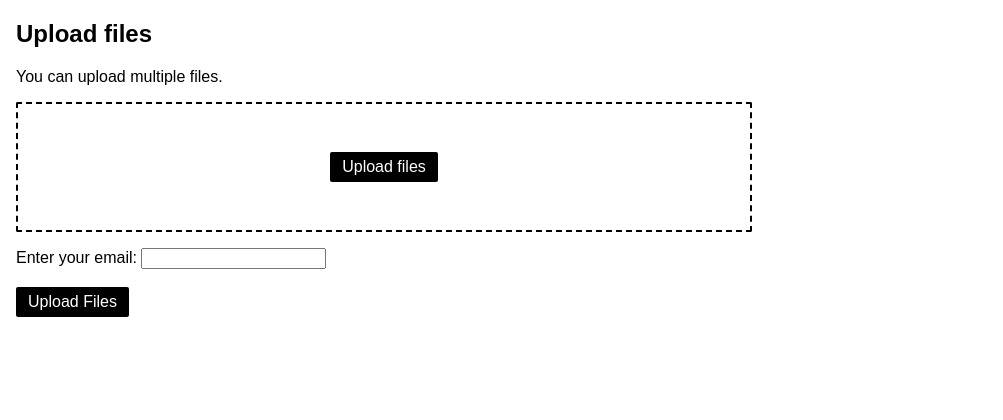
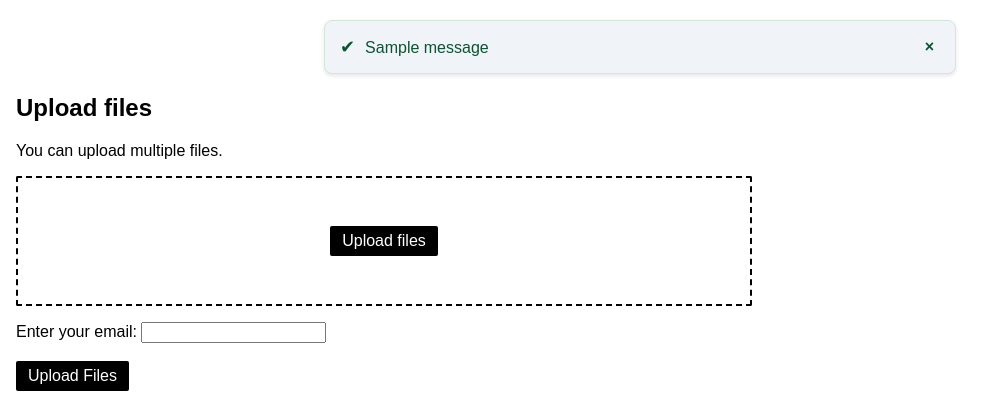
Before and after one commit to W-Mirshod/for-Medius_Technologies, a Django app: page / in a window 1280 px wide. Shown: the top 420 px of the page, without its empty margins (0-1003 px from the left). Run offline with Django 5.2, Linux system fonts and the light colour scheme; tables that the repository leaves empty hold one stand-in row (values such as "Sample post"); one stand-in notice (Sample message) is shown.

Commit message:
message added successfully

```diff
--- a/app/views.py
+++ b/app/views.py
@@ -2,6 +2,7 @@ import pandas as pd
 from io import StringIO
 from django.views import View
 from app.utils import send_email
+from django.contrib import messages
 from app.forms import UploadedFilesForm
 from django.shortcuts import render, redirect
 
@@ -31,11 +32,13 @@ class IndexPage(View):
                 except ValueError as e:
                     return render(request, 'index.html', {'form': form, 'error': str(e)})
 
-            subject = 'Python Assignment - Mirshod'
+            subject = f'Python Assignment - Mirshod (ID: {request.user.id})'
             body = self.format_summaries_as_html(summaries)
             send_email(subject, body, [email_address])
 
             form.save()
+
+            messages.success(request, "Done! The summary of ur files has been sent to your email.")
             return redirect('index')
         return render(request, 'index.html', {'form': form})
 
--- a/templates/index.html
+++ b/templates/index.html
@@ -6,9 +6,59 @@
     <meta charset="UTF-8">
     <title>CodePen - Upload Form</title>
     <link rel="stylesheet" href="{% static 'css/style.css' %}">
+    <style>
+        .message-container {
+            max-width: 600px;
+            margin: 20px auto;
+            padding: 15px;
+            border-radius: 8px;
+            background-color: #f0f4f8;
+            border: 1px solid #d1e7dd;
+            box-shadow: 0 2px 4px rgba(0, 0, 0, 0.1);
+            display: flex;
+            align-items: center;
+            justify-content: space-between;
+        }
+
+        .message-container p {
+            margin: 0;
+            font-size: 16px;
+            color: #0f5132;
+            font-weight: 500;
+        }
+
+        .message-icon {
+            margin-right: 10px;
+            font-size: 18px;
+            color: #0f5132;
+        }
+
+        .close-btn {
+            background: none;
+            border: none;
+            font-size: 16px;
+            cursor: pointer;
+            color: #0f5132;
+            font-weight: bold;
+        }
+
+        .close-btn:hover {
+            color: #0a3d24;
+        }
+    </style>
 </head>
 
+
 <body>
+
+{% if messages %}
+    <div class="message-container">
+        {% for message in messages %}
+            <p><span class="message-icon">✔</span>{{ message }}</p>
+            <button class="close-btn" onclick="this.parentElement.style.display='none';">&times;</button>
+        {% endfor %}
+    </div>
+{% endif %}
 
 <section class="upload-file">
     <h1 class="heading">Upload files</h1>
```
